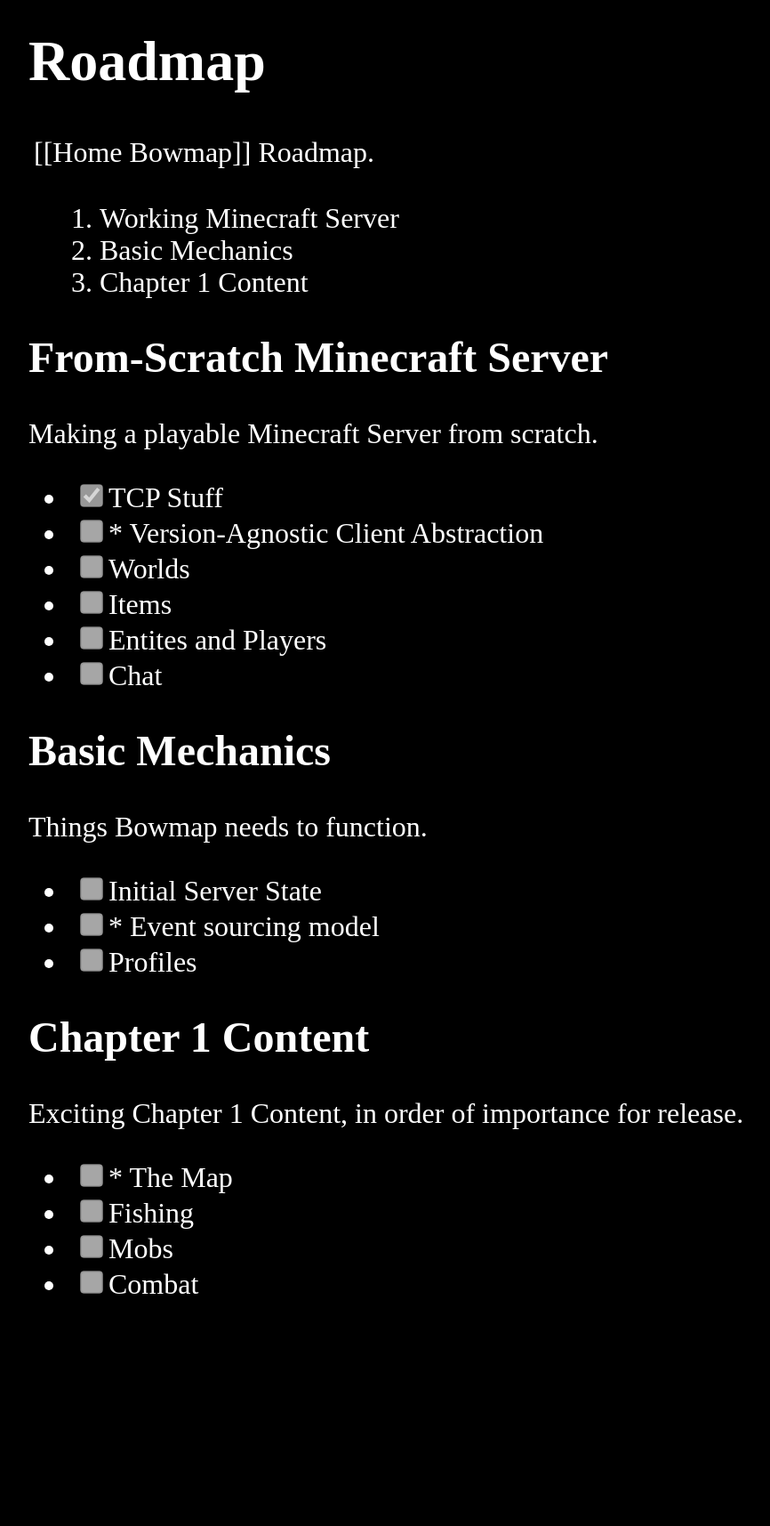
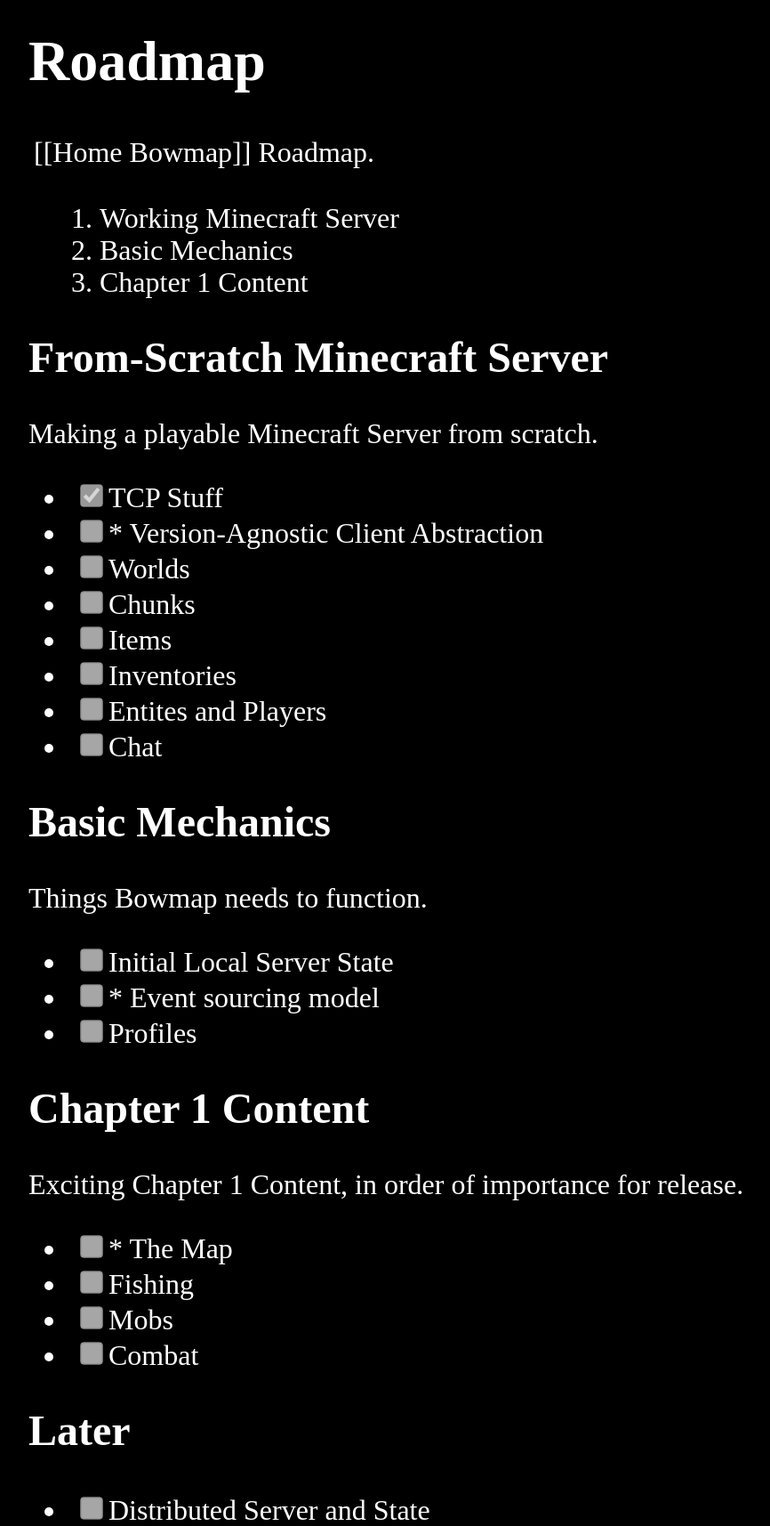
Before and after one commit to Bowmap/website, a Jekyll site: the page built from pages/Roadmap.md, in a window 1280 px wide. Shown: the whole page at 89% size, without its empty margins (0-866 px from the left). Built offline with Jekyll 4.4.1, drawn with Linux system fonts in a browser that asks for light colours; before the commit the page ends 1462 px from its top, so only the background shows below that.

Commit message:
Update Roadmap

```diff
--- a/pages/Roadmap.md
+++ b/pages/Roadmap.md
@@ -16,7 +16,9 @@ Making a playable Minecraft Server from scratch.
 - [x] TCP Stuff
 - [ ] * Version-Agnostic Client Abstraction
 - [ ] Worlds
+- [ ] Chunks
 - [ ] Items
+- [ ] Inventories
 - [ ] Entites and Players
 - [ ] Chat
 
@@ -24,7 +26,7 @@ Making a playable Minecraft Server from scratch.
 
 Things Bowmap needs to function.
 
-- [ ] Initial Server State
+- [ ] Initial Local Server State
 - [ ] * Event sourcing model
 - [ ] Profiles
 
@@ -36,3 +38,7 @@ Exciting Chapter 1 Content, in order of importance for release.
 - [ ] Fishing
 - [ ] Mobs
 - [ ] Combat
+
+## Later
+
+- [ ] Distributed Server and State
```
